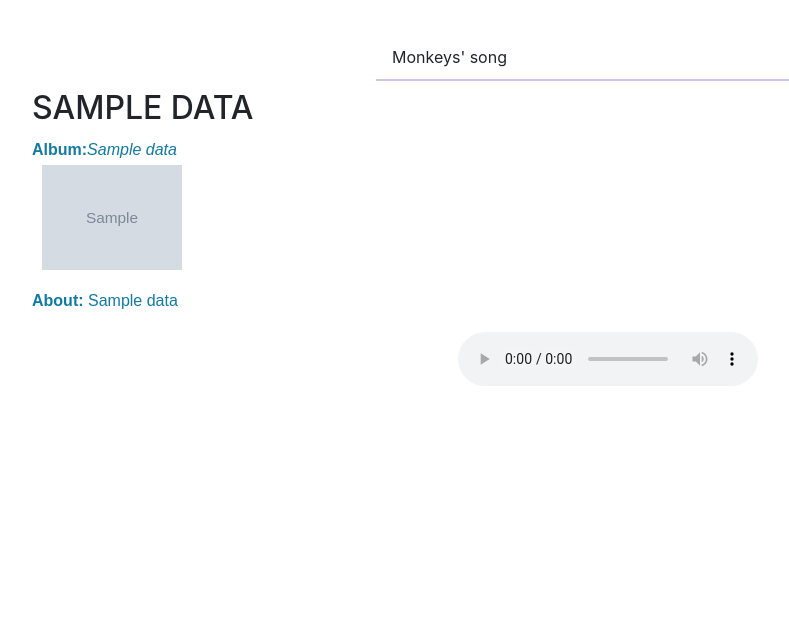
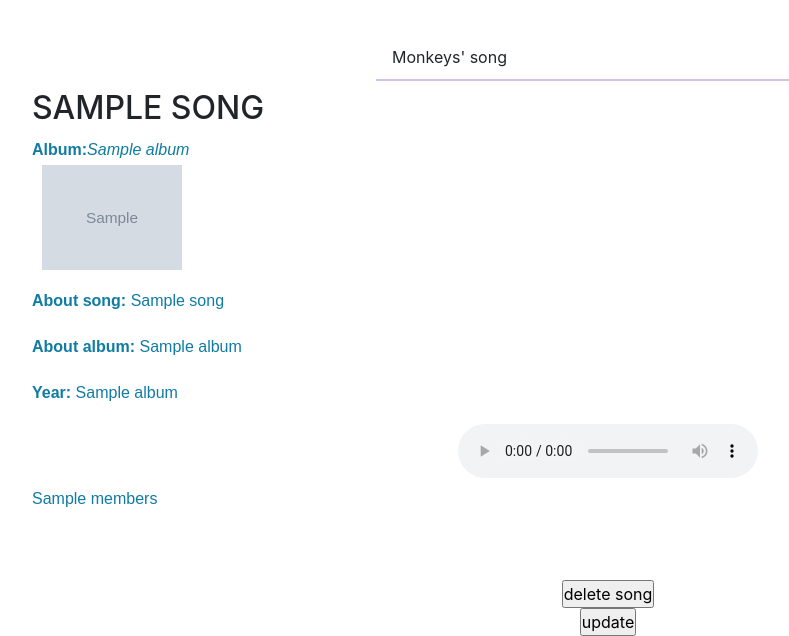
Before and after one commit to KeKoParis/AIPOS6, a Flask app: template template/info.html in a window 1280 px wide. Shown: the part 330-966 px from the top of the page, without its empty margins (32-821 px from the left). Before the commit the page ends 716 px from the top, so only its background shows below. Run offline with Flask 3, Linux system fonts and the light colour scheme; the template is opened without the code that fills it: most values are stand-ins (such as "Sample title", 1, 10 or a date in 2020); grey boxes marked "Sample" are stand-in pictures; some libraries are stand-ins or nearby versions.

Commit message:
Yeah it works

```diff
--- a/main.py
+++ b/main.py
@@ -1,8 +1,35 @@
-from flask import Flask, render_template, request
+from IPython.display import HTML
+from flask import Flask, render_template, request, redirect
 
 import db
 
 app = Flask(__name__, template_folder="template")
+
+
+@app.route('/delete_song', methods=['POST', 'GET'])
+def delete():
+    song_name = request.form['song_name']
+    print(song_name)
+    db.delete_data(song_name)
+    return redirect('/')
+
+
+@app.route('/update.html', methods=['POST', 'GET'])
+def update():
+    try:
+        if request.method == 'POST':
+            song_name = request.form['song_name']
+            description = request.form['description']
+            db.update_data(song_name, description)
+
+        return redirect('/')
+    except KeyError:
+        return render_template('update.html')
+
+
+@app.route('/button-update', methods=['POST'])
+def upd_button():
+    return update()
 
 
 @app.route('/', methods=['POST', 'GET'])
@@ -10,25 +37,33 @@ def main():
     if request.method == 'POST':
         song = request.form['song']
         print(song)
-        song = song.lower()
         song = song.rstrip()
         try:
-            data = list(db.get_data(song))
-            if data[0][3] is None:
-                curr_info = list(data[0])
-                curr_info[3] = 'The song from "' + data[0][1] + '" album.'
-                data[0] = tuple(curr_info)
+            song_data, album_data, members = db.get_data(song)
 
-            path_song = "../songs/" + ((data[0][0].replace(" ", "_")).replace("?", "")).replace("'", "") + ".mp3"
-            print(path_song)
-            path_cover = "/static/pics/" + data[0][1].replace(" ", "") + ".png"
-            print(path_cover)
-            return render_template("info.html", data=data, path_song=path_song, path_cover=path_cover)
+            path_song = "../songs/" + ((song_data[0][2].lower().replace(" ", "_")).replace("?", "")).replace("'",
+                                                                                                             "") + ".mp3"
+
+            path_cover = "/static/pics/" + str(album_data[0][0]) + ".png"
+
+            members_data = form_members_data(members)
+
+            return render_template('info.html', song_data=song_data, album_data=album_data, members=members_data,
+                                   path_song=path_song, path_cover=path_cover)
         except IndexError:
             return render_template("main.html")
     else:
         return render_template("main.html")
 
 
+def form_members_data(members: list):
+    result = ""
+
+    for i in members:
+        result += "<b>" + i[1] + "</b><br>" + i[4] + "<br>"
+
+    return HTML(result)
+
+
 if __name__ == "__main__":
     app.run(debug=True, host="0.0.0.0", port=5500)
--- a/template/info.html
+++ b/template/info.html
@@ -4,18 +4,19 @@
     <meta charset="UTF-8">
     <meta name="viewport" content="width=device-width, initial-scale=1">
     <link rel="stylesheet" href="../static/mainstyle.css"/>
-    <link rel="stylesheet" href="https://maxcdn.bootstrapcdn.com/bootstrap/4.0.0/css/bootstrap.min.css" integrity="sha384-Gn5384xqQ1aoWXA+058RXPxPg6fy4IWvTNh0E263XmFcJlSAwiGgFAW/dAiS6JXm" crossorigin="anonymous">
+    <link rel="stylesheet" href="https://maxcdn.bootstrapcdn.com/bootstrap/4.0.0/css/bootstrap.min.css"
+          integrity="sha384-Gn5384xqQ1aoWXA+058RXPxPg6fy4IWvTNh0E263XmFcJlSAwiGgFAW/dAiS6JXm" crossorigin="anonymous">
     <link rel="stylesheet" href="../static/input.css"/>
     <script type="text/javascript" src="../static/jquery-3.7.0.js"></script>
     <title>ArcticMonkeysSongs</title>
-
+    <hre
     <link rel="shortcut icon" href="../static/pics/ArcticMonkeys.png" type="image/png">
 
 </head>
-<body id="page" onload="playSong('{{path_song}}', '{{path_cover}}')" >
+<body id="page" onload="playSong('{{path_song}}', '{{path_cover}}')">
 
 <header>
-	<div class="overlay">
+    <div class="overlay">
         <img id="pic" src="../static/pics/ArcticMonkeys.png" alt=""/>
         <h1>Listen Arctic Monkeys Songs</h1>
     </div>
@@ -23,46 +24,61 @@
 
 <form method="POST">
     <div id="find">
-            <div class="page">
-                <div class="field field_v1">
-                    <label for="first-name" class="ha-screen-reader" >First name</label>
+        <div class="page">
+            <div class="field field_v1">
+                <label for="first-name" class="ha-screen-reader">First name</label>
 
-                        <input id="first-name" class="field__input" name="song" placeholder="e.g. Brianstorm" >
+                <input id="first-name" class="field__input" name="song" placeholder="e.g. Brianstorm">
 
-                        <span class="field__label-wrap" aria-hidden="true">
+                <span class="field__label-wrap" aria-hidden="true">
                         <span class="field__label">Monkeys' song</span>
                     </span>
-                </div>
             </div>
+        </div>
     </div>
 </form>
 
-<div id="aud" >
-    <h2>{{data[0][4]}}</h2>
+<div id="aud">
+    <h2>{{song_data[0][2]}}</h2>
 
 
     <div id="album_cover">
         <p id="about">
-        <b>Album:</b><i>{{data[0][1]}}</i> <br>
+            <b>Album:</b><i>{{album_data[0][1]}}</i> <br>
 
-        <img id="cover" src="" title="{{data[0][1]}}" alt="{{data[0][1]}}" >
+            <img id="cover" src="" title="{{album_data[0][1]}}" alt="{{album_data[0][1]}}">
 
     </div>
 
     <div>
         <p>
-         <b>About: </b> {{data[0][3]}}
+            <b>About song: </b> {{song_data[0][4]}}
         </p>
+    </div>
+    <div>
+        <p>
+            <b>About album:</b> {{album_data[0][4]}}
+        </p>
+    </div>
+    <div>
+        <p>
+            <b>Year:</b> {{album_data[0][2]}}
+        </p>
+    </div>
+    <div>
+        <audio id="play" controls="controls"></audio>
     </div>
 
     <div>
-        <audio id="play" controls="controls" ></audio>
+        <p>
+            {{members}}
+        </p>
     </div>
 
 
     <script type="text/javascript">
-        function playSong(song, cover){
-            $('audio').attr('src', '../static/songs/'+song);
+        function playSong(song, cover) {
+            $('audio').attr('src', '../static/songs/' + song);
             let logo = document.getElementById('cover');
             logo.src = cover;
         }
@@ -71,7 +87,18 @@
 
 </div>
 
+<form action="/delete_song" method="POST" >
+    <div style="display: flex; justify-content: center;">
+        <input type="hidden" name="song_name" value="{{song_data[0][2]}}">
+        <input type="submit" name='delete' value="delete song">
+    </div>
+</form>
 
+<form action="/button-update" method="post">
+    <div style="display: flex; justify-content: center;">
+        <input type="submit" value="update">
+    </div>
+</form>
 
 </body>
 </html>
```
Also changed, not shown: db.py (+55 -8 lines), db/create_sql.sql (added, +27 -0 lines), db/insert_script.sql (added, +40 -0 lines), template/main.html (+8 -1 lines), template/update.html (added, +18 -0 lines), db/songs.db, identifier.sqlite (added), static/pics/1.png (added), static/pics/2.png (renamed from static/pics/FavouriteWorstNightmare.png), static/pics/3.png (added), 4 other files.
